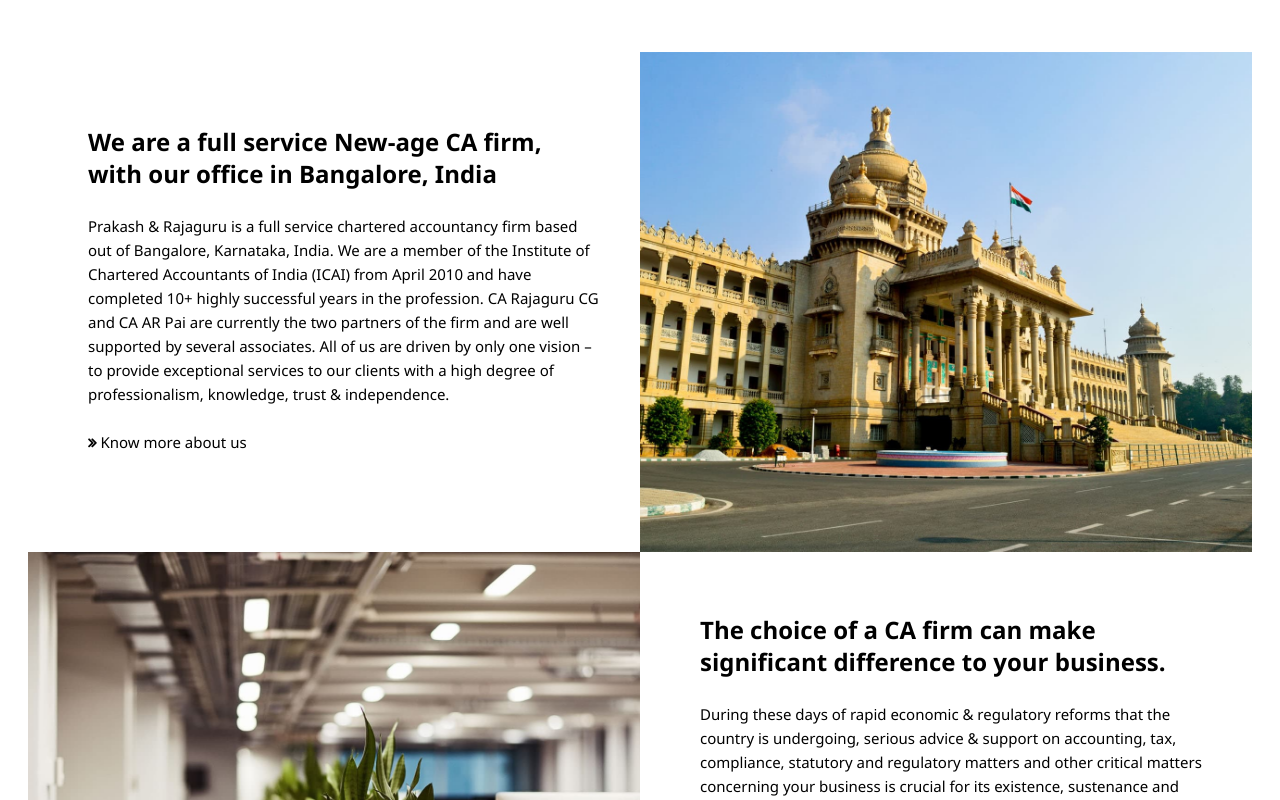
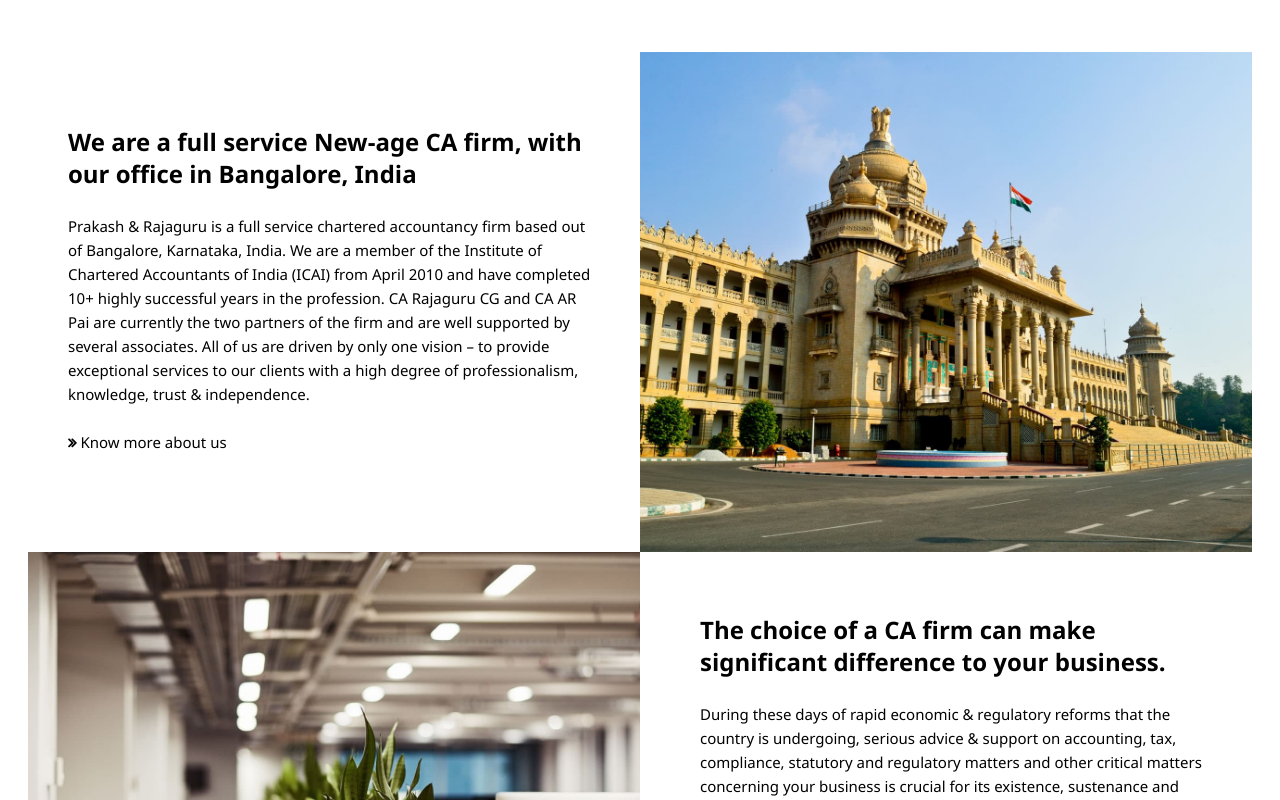
Before and after one commit to Swadhin2001/PandR, a Next.js app: page / in a window 1280 px wide. Shown: the part 840-1640 px from the top of the page. Built offline with nearby package versions, Linux system fonts and the light colour scheme; a small style sheet from the web is missing.

Commit message:
bug fixed

```diff
--- a/src/components/Image_right.jsx
+++ b/src/components/Image_right.jsx
@@ -5,7 +5,7 @@
     <div className='container-1200'>
         <div className="row row-odd">
             <div className="col-md-6 body-right-image-about about-mobile-space p-0" >
-              <div className='image-about'>
+              <div className='image-about-right'>
                 <h4 className='pb-3 body-image-h4' >{props.heading}</h4>
                 <p className='pb-2 body-image-p'>{props.about}</p>
               </div>
--- a/src/styles/globals.css
+++ b/src/styles/globals.css
@@ -165,6 +165,9 @@
 }
 .image-about {
   padding: 0px 40px 0px 60px;
+}
+.image-about-right {
+  padding: 0px 40px 0px 40px;
 }
 .body-image-right {
   background-position: center center;
```
